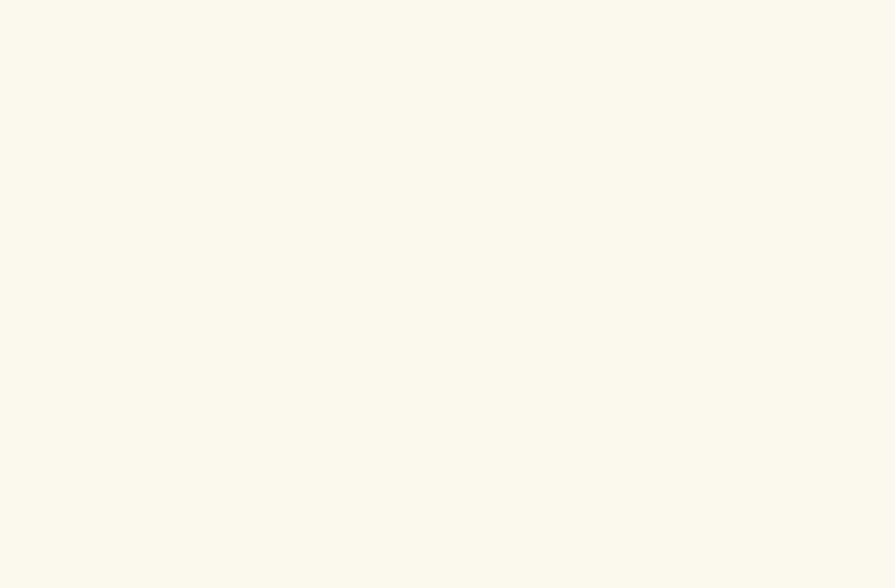
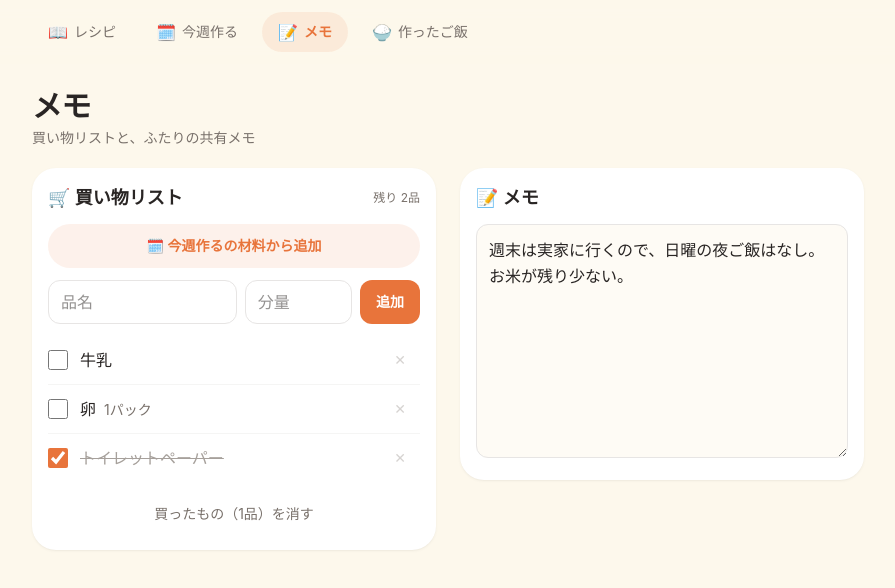
Before and after one commit to tomoyakawana/RECIPE, a React (Vite) app: page /memo in a window 1280 px wide. Before the commit this address had no page. Shown: the top 588 px of the page, without its empty margins (192-1087 px from the left). Built offline with nearby package versions, Linux system fonts and the light colour scheme.

Commit message:
メモ画面を追加（買い物リスト・今週作るの材料から追加・共有メモ）
Co-Authored-By: Claude Opus 5.5 <noreply@anthropic.com>

```diff
--- a/src/App.tsx
+++ b/src/App.tsx
@@ -10,6 +10,9 @@ import RecipeFormPage from './pages/RecipeForm';
 
 // 今週作る
 import TodoPage from './pages/Todo';
+
+// メモ（買い物リスト・共有メモ）
+import MemoPage from './pages/Memo';
 
 // 作ったご飯（履歴）
 import HistoryPage from './pages/History';
@@ -26,6 +29,7 @@ const App = () => {
             <Route path="/recipes/:id" element={<RecipeDetailPage />} />
             <Route path="/recipes/:id/edit" element={<RecipeFormPage />} />
             <Route path="/todo" element={<TodoPage />} />
+            <Route path="/memo" element={<MemoPage />} />
             <Route path="/history" element={<HistoryPage />} />
           </Route>
         </Routes>
--- a/src/components/layout/MainLayout/index.tsx
+++ b/src/components/layout/MainLayout/index.tsx
@@ -5,6 +5,7 @@ import { NavLink, Outlet, useLocation } from 'react-router';
 const NAV_ITEMS = [
   { to: '/',        label: 'レシピ',     icon: '📖', match: (path: string) => path === '/' || path.startsWith('/recipes') },
   { to: '/todo',    label: '今週作る',   icon: '🗓️', match: (path: string) => path.startsWith('/todo') },
+  { to: '/memo',    label: 'メモ',       icon: '📝', match: (path: string) => path.startsWith('/memo') },
   { to: '/history', label: '作ったご飯', icon: '🍚', match: (path: string) => path.startsWith('/history') },
 ];
 
--- a/src/contexts/MockStoreProvider.tsx
+++ b/src/contexts/MockStoreProvider.tsx
@@ -1,8 +1,10 @@
 import { useCallback, useMemo, useState, type ReactNode } from 'react';
 import { MOCK_HISTORY } from '../mocks/history';
 import { MOCK_RECIPES } from '../mocks/recipes';
+import { MOCK_NOTE, MOCK_SHOPPING } from '../mocks/shopping';
 import { MOCK_TODO } from '../mocks/todo';
 import type { Recipe, RecipeInput } from '../types/recipe';
+import type { ShoppingItem } from '../types/shopping';
 import { todayYmd } from '../utils/date';
 import { MockStoreContext, type MockStore } from './mockStore';
 
@@ -19,6 +21,8 @@ export const MockStoreProvider = ({ children }: { children: ReactNode }) => {
   const [recipes, setRecipes] = useState<Recipe[]>(MOCK_RECIPES);
   const [todo,    setTodo]    = useState(MOCK_TODO);    // 初期値から型が推論されるので省略可
   const [history, setHistory] = useState(MOCK_HISTORY);
+  const [shopping, setShopping] = useState<ShoppingItem[]>(MOCK_SHOPPING);
+  const [note,     setNote]     = useState(MOCK_NOTE);
 
   const toggleFavorite = useCallback((recipeId: string) => {
     setRecipes(prev => prev.map(r => (r.id === recipeId ? { ...r, isFavorite: !r.isFavorite } : r)));
@@ -68,9 +72,50 @@ export const MockStoreProvider = ({ children }: { children: ReactNode }) => {
     setRecipes(prev => prev.map(r => (r.id === recipeId ? { ...input, id: r.id, isFavorite: r.isFavorite } : r)));
   }, []);
 
+  // ---- 買い物・メモ ----
+  const addShoppingItem = useCallback((name: string, amount?: string) => {
+    setShopping(prev => [...prev, { id: newId('s'), name, amount, checked: false }]);
+  }, []);
+
+  const toggleShoppingItem = useCallback((itemId: string) => {
+    setShopping(prev => prev.map(i => (i.id === itemId ? { ...i, checked: !i.checked } : i)));
+  }, []);
+
+  const removeShoppingItem = useCallback((itemId: string) => {
+    setShopping(prev => prev.filter(i => i.id !== itemId));
+  }, []);
+
+  const clearCheckedShopping = useCallback(() => {
+    setShopping(prev => prev.filter(i => !i.checked));
+  }, []);
+
+  const addTodoIngredients = useCallback(() => {
+    // 今週作るのレシピ（同じレシピが複数の日に入っていても1回分として扱う）
+    const recipeIds = [...new Set(todo.map(t => t.recipeId))];
+    const additions: ShoppingItem[] = [];
+    for (const recipeId of recipeIds) {
+      const recipe = recipes.find(r => r.id === recipeId);
+      if (!recipe) continue;
+      for (const ing of recipe.ingredients) {
+        const exists = shopping.some(i => !i.checked && i.recipeId === recipeId && i.name === ing.name);
+        if (!exists) additions.push({ id: newId('s'), name: ing.name, amount: ing.amount || undefined, checked: false, recipeId });
+      }
+    }
+    if (additions.length > 0) setShopping(prev => [...prev, ...additions]);
+    return additions.length;
+  }, [todo, recipes, shopping]);
+
   const value: MockStore = useMemo(
-    () => ({ recipes, todo, history, toggleFavorite, addToTodo, removeFromTodo, setPlannedOn, markCooked, addRecipe, updateRecipe }),
-    [recipes, todo, history, toggleFavorite, addToTodo, removeFromTodo, setPlannedOn, markCooked, addRecipe, updateRecipe],
+    () => ({
+      recipes, todo, history, shopping, note,
+      toggleFavorite, addToTodo, removeFromTodo, setPlannedOn, markCooked, addRecipe, updateRecipe,
+      addShoppingItem, toggleShoppingItem, removeShoppingItem, clearCheckedShopping, addTodoIngredients, setNote,
+    }),
+    [
+      recipes, todo, history, shopping, note,
+      toggleFavorite, addToTodo, removeFromTodo, setPlannedOn, markCooked, addRecipe, updateRecipe,
+      addShoppingItem, toggleShoppingItem, removeShoppingItem, clearCheckedShopping, addTodoIngredients, setNote,
+    ],
   );
 
   return <MockStoreContext.Provider value={value}>{children}</MockStoreContext.Provider>;
--- a/src/contexts/mockStore.ts
+++ b/src/contexts/mockStore.ts
@@ -1,6 +1,7 @@
 import { createContext } from 'react';
 import type { HistoryEntry } from '../types/history';
 import type { Recipe, RecipeInput } from '../types/recipe';
+import type { ShoppingItem } from '../types/shopping';
 import type { TodoItem } from '../types/todo';
 
 /**
@@ -13,6 +14,9 @@ export type MockStore = {
   recipes : Recipe[];
   todo    : TodoItem[];
   history : HistoryEntry[];
+  shopping: ShoppingItem[];
+  // 夫婦で共有するメモ（1枚）
+  note    : string;
   // お気に入りの ON/OFF
   toggleFavorite: (recipeId: string) => void;
   // 「今週作る」に日付未定で追加（同じレシピの日付未定がすでにあれば何もしない）
@@ -28,6 +32,17 @@ export type MockStore = {
   addRecipe     : (input: RecipeInput) => string;
   // レシピの内容を書き換える（お気に入りはそのまま）
   updateRecipe  : (recipeId: string, input: RecipeInput) => void;
+
+  // ---- 買い物・メモ ----
+  addShoppingItem     : (name: string, amount?: string) => void;
+  toggleShoppingItem  : (itemId: string) => void;
+  removeShoppingItem  : (itemId: string) => void;
+  // チェック済み（買ったもの）をまとめて消す
+  clearCheckedShopping: () => void;
+  // 今週作るに入っているレシピの材料を、買い物リストに追加する。追加した件数を返す
+  // 同じレシピの同じ材料が、まだ買っていない状態で入っていれば重ねて入れない
+  addTodoIngredients  : () => number;
+  setNote             : (note: string) => void;
 };
 
 // Provider の外で使われたら null になる（useMockStore でチェックする）
--- /dev/null
+++ b/src/mocks/shopping.ts
@@ -0,0 +1,11 @@
+import type { ShoppingItem } from '../types/shopping';
+
+/** 買い物リストのダミーデータ */
+export const MOCK_SHOPPING: ShoppingItem[] = [
+  { id: 's1', name: '牛乳',     checked: false },
+  { id: 's2', name: '卵',       amount: '1パック', checked: false },
+  { id: 's3', name: 'トイレットペーパー', checked: true },
+];
+
+/** 共有メモのダミーデータ */
+export const MOCK_NOTE = '週末は実家に行くので、日曜の夜ご飯はなし。\nお米が残り少ない。';
--- /dev/null
+++ b/src/pages/Memo/index.tsx
@@ -0,0 +1,128 @@
+import { useState, type SubmitEvent } from 'react';
+import { useMockStore } from '../../hooks/useMockStore';
+
+// 入力欄の共通スタイル（iOS の自動ズームを避けるため text-base = 16px）
+const INPUT_CLASS = 'min-h-11 rounded-xl border border-stone-200 bg-white px-3 text-base outline-none focus:ring-2 focus:ring-brand/40';
+
+const MemoPage = () => {
+  const {
+    shopping, note, recipes, todo,
+    addShoppingItem, toggleShoppingItem, removeShoppingItem, clearCheckedShopping, addTodoIngredients, setNote,
+  } = useMockStore();
+
+  const [name,   setName]   = useState('');
+  const [amount, setAmount] = useState('');
+  const [notice, setNotice] = useState('');
+
+  const handleAdd = (e: SubmitEvent<HTMLFormElement>) => {
+    e.preventDefault();
+    if (!name.trim()) return;
+    addShoppingItem(name.trim(), amount.trim() || undefined);
+    setName('');
+    setAmount('');
+  };
+
+  const handleAddFromTodo = () => {
+    const count = addTodoIngredients();
+    setNotice(count > 0 ? `${count}品を追加しました。家にあるものは ✕ で消してください` : '追加する材料はありませんでした');
+  };
+
+  // まだ買っていないものを上、買ったものを下に
+  const unchecked    = shopping.filter(i => !i.checked);
+  const checked      = shopping.filter(i => i.checked);
+  const checkedCount = checked.length;
+
+  const recipeTitle = (recipeId?: string) => recipes.find(r => r.id === recipeId)?.title;
+
+  return (
+    <>
+      <h1 className="text-3xl font-extrabold tracking-tight">メモ</h1>
+      <p className="mt-1 mb-5 text-sm text-stone-500">買い物リストと、ふたりの共有メモ</p>
+
+      <div className="md:grid md:grid-cols-2 md:items-start md:gap-6">
+        {/* ---- 買い物リスト ---- */}
+        <section className="mb-6 rounded-3xl bg-white p-4 shadow-sm shadow-stone-900/5 md:mb-0">
+          <div className="mb-3 flex items-center justify-between">
+            <h2 className="text-lg font-bold">🛒 買い物リスト</h2>
+            <span className="text-xs text-stone-500">残り {unchecked.length}品</span>
+          </div>
+
+          {/* 今週作るの材料から追加 */}
+          <button
+            type="button"
+            onClick={handleAddFromTodo}
+            disabled={todo.length === 0}
+            className="mb-3 min-h-11 w-full rounded-full bg-brand/10 text-sm font-bold text-brand disabled:bg-stone-100 disabled:text-stone-400"
+          >
+            🗓️ 今週作るの材料から追加
+          </button>
+          {notice && <p className="mb-3 rounded-xl bg-amber-50 px-3 py-2 text-xs text-amber-700">{notice}</p>}
+
+          {/* 手入力で追加 */}
+          <form onSubmit={handleAdd} className="mb-3 flex gap-2">
+            <input value={name} onChange={e => setName(e.target.value)} placeholder="品名" className={`${INPUT_CLASS} min-w-0 flex-[2]`} />
+            <input value={amount} onChange={e => setAmount(e.target.value)} placeholder="分量" className={`${INPUT_CLASS} min-w-0 flex-1`} />
+            <button type="submit" className="min-h-11 shrink-0 rounded-xl bg-brand px-4 text-sm font-bold text-white">追加</button>
+          </form>
+
+          {shopping.length === 0 && <p className="py-6 text-center text-sm text-stone-400">買うものはありません</p>}
+
+          <ul>
+            {[...unchecked, ...checked].map(item => {
+              const from = recipeTitle(item.recipeId);
+              return (
+                <li key={item.id} className="flex items-center gap-2 border-b border-stone-100 last:border-b-0">
+                  {/* 行全体をタップでチェックできるように label で囲む */}
+                  <label className="flex min-h-12 min-w-0 flex-1 cursor-pointer items-center gap-3">
+                    <input
+                      type="checkbox"
+                      checked={item.checked}
+                      onChange={() => toggleShoppingItem(item.id)}
+                      className="size-5 shrink-0 accent-brand"
+                    />
+                    <span className={`min-w-0 flex-1 ${item.checked ? 'text-stone-400 line-through' : ''}`}>
+                      <span className="block truncate">
+                        {item.name}
+                        {item.amount && <span className="ml-2 text-sm text-stone-500">{item.amount}</span>}
+                      </span>
+                      {from && <span className="block truncate text-xs text-stone-400">{from}</span>}
+                    </span>
+                  </label>
+                  <button
+                    type="button"
+                    onClick={() => removeShoppingItem(item.id)}
+                    aria-label={`${item.name} を消す`}
+                    className="flex size-10 shrink-0 items-center justify-center text-sm text-stone-300"
+                  >
+                    ✕
+                  </button>
+                </li>
+              );
+            })}
+          </ul>
+
+          {checkedCount > 0 && (
+            <button type="button" onClick={clearCheckedShopping} className="mt-3 min-h-10 w-full text-sm text-stone-500">
+              買ったもの（{checkedCount}品）を消す
+            </button>
+          )}
+        </section>
+
+        {/* ---- 共有メモ ---- */}
+        <section className="rounded-3xl bg-white p-4 shadow-sm shadow-stone-900/5">
+          <h2 className="mb-3 text-lg font-bold">📝 メモ</h2>
+          {/* モックでは入力のたびに保存。DB につなぐときは、打ち終わってから保存する（デバウンス）予定 */}
+          <textarea
+            value={note}
+            onChange={e => setNote(e.target.value)}
+            rows={8}
+            placeholder="ふたりで共有したいことを書いておこう"
+            className="w-full resize-y rounded-xl border border-stone-200 bg-cream/50 p-3 text-base leading-relaxed outline-none focus:ring-2 focus:ring-brand/40"
+          />
+        </section>
+      </div>
+    </>
+  );
+};
+
+export default MemoPage;
--- /dev/null
+++ b/src/types/shopping.ts
@@ -0,0 +1,10 @@
+/** 買い物リストの 1品 */
+export type ShoppingItem = {
+  id       : string;
+  name     : string;
+  amount?  : string;
+  // 買ったらチェック
+  checked  : boolean;
+  // 「今週作るの材料から追加」で入ったときの、元のレシピ（手入力なら無し）
+  recipeId?: string;
+};
```
